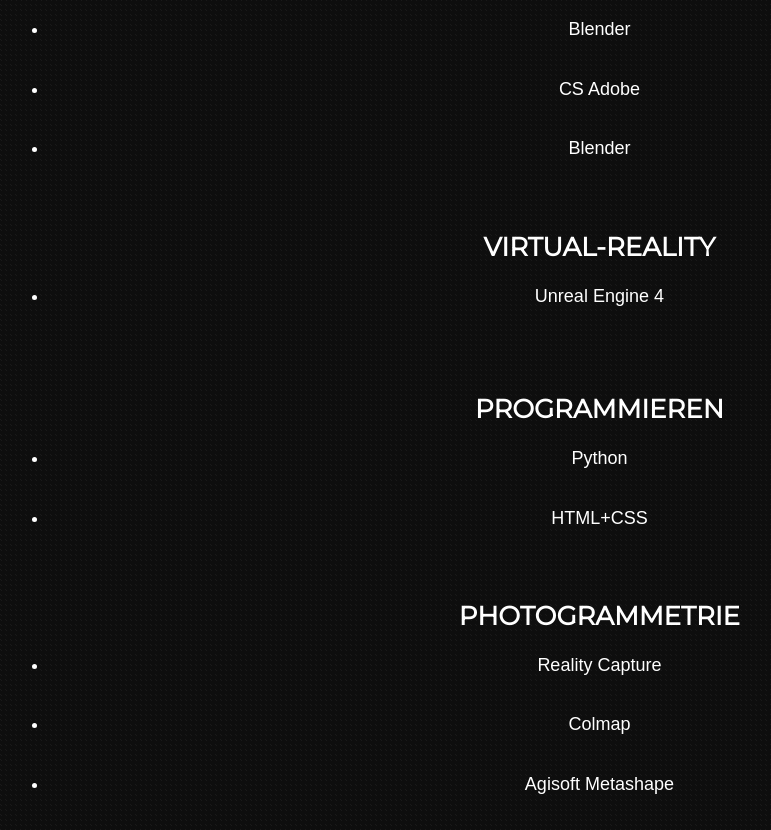
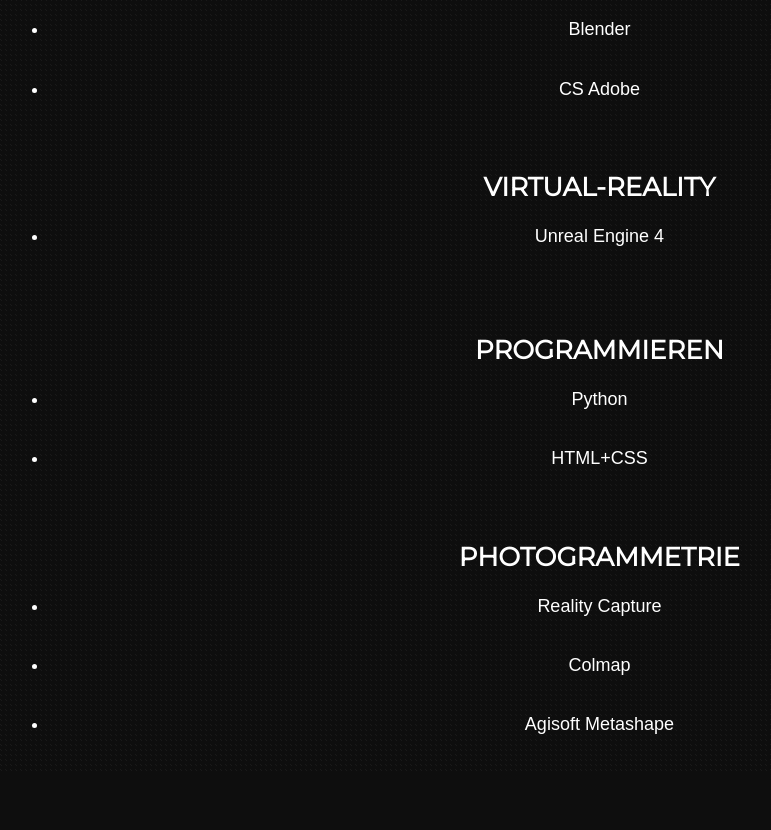
Before and after one commit to hapekals/hapekals.github.io, a plain HTML site: page übermich.html in a window 1280 px wide. Shown: the part 2260-3090 px from the top of the page, without its empty margins (79-850 px from the left). After the commit the page ends 3031 px from the top, so only its background shows below. Drawn offline with nearby package versions, Linux system fonts and the light colour scheme; a web font is replaced by a local one.

Commit message:
del blender

```diff
--- a/übermich.html
+++ b/übermich.html
@@ -72,7 +72,6 @@
         <li>AutoCAD</li><br>
         <li>Blender</li><br>
         <li>CS Adobe</li><br>
-        <li>Blender</li><br>
       </ul>
       <br><br>
       <h4>Virtual-Reality</h4>
```
